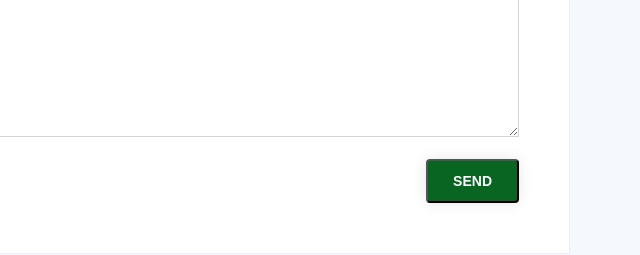
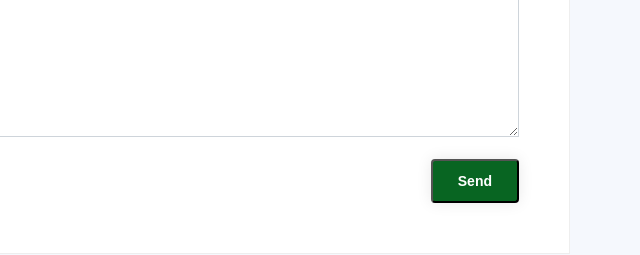
Before and after one commit to KevineMusoni/TM-Auditors, a website: page index.html in a window 1280 px wide. Shown: the part 3266-3521 px from the top of the page, 640-1280 px from the left. Drawn offline with Linux system fonts and the light colour scheme.

Commit message:
browsing fit

```diff
--- a/index.html
+++ b/index.html
@@ -2,7 +2,7 @@
 <html>
 <title>TM Auditors & Consulting, Ltd</title>
 <meta charset="UTF-8">
-<meta name="viewport" content="width=device-width, initial-scale=1">
+<meta name="viewport" content="width=device-width, initial-scale=1.0">
 <meta http-equiv="X-UA-Compatible" content="ie=edge">
 <link rel="stylesheet" href="styles.css">
 <body>
--- a/styles.css
+++ b/styles.css
@@ -494,7 +494,6 @@ justify-content: space-between;
     padding: 12px 25px;
     text-decoration: none;
     font-size: 14px;
-    text-transform: uppercase;
     font-weight: 600;
     transition: all .5s ease;
     background-color: #086522;
```
